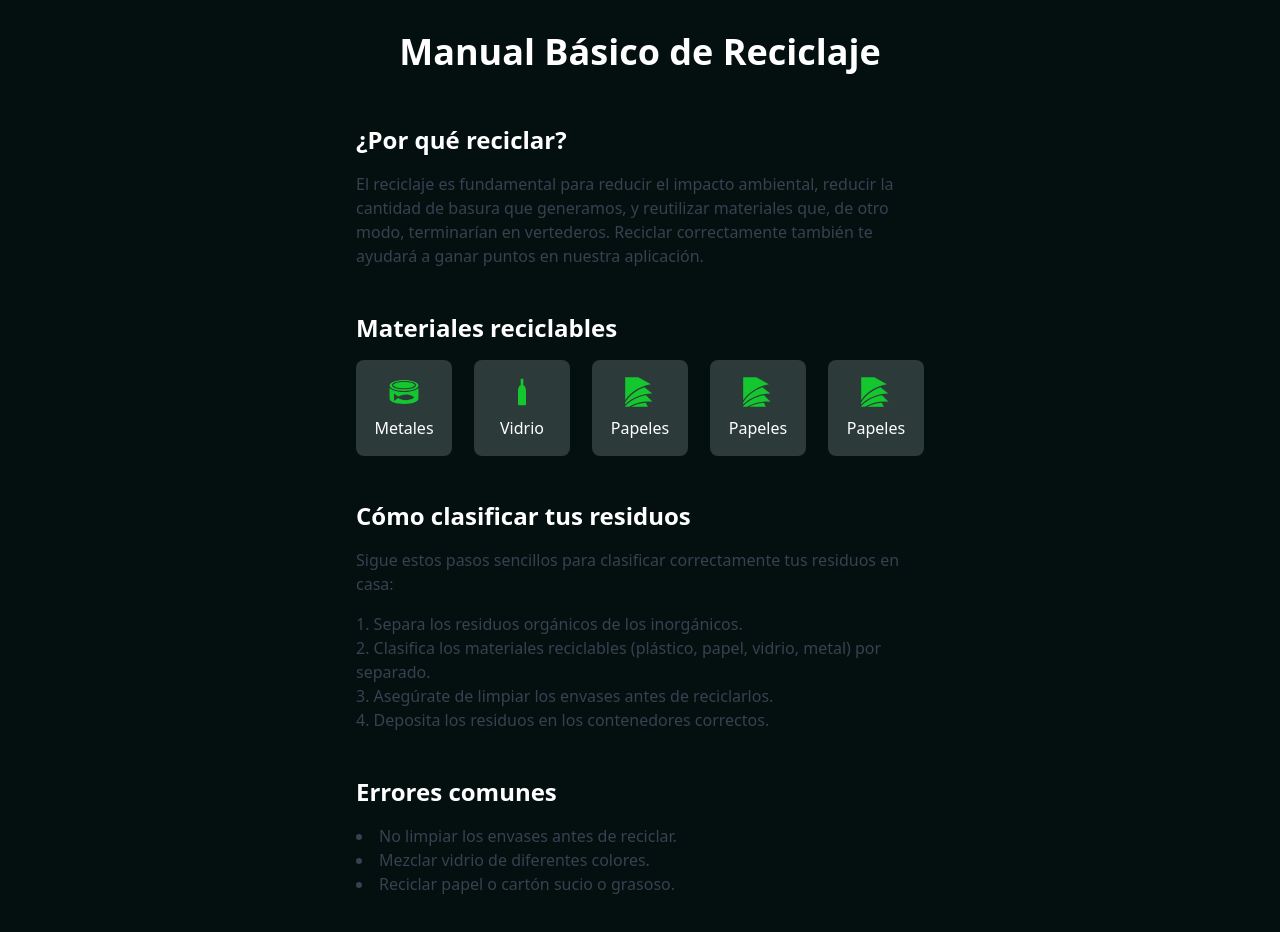
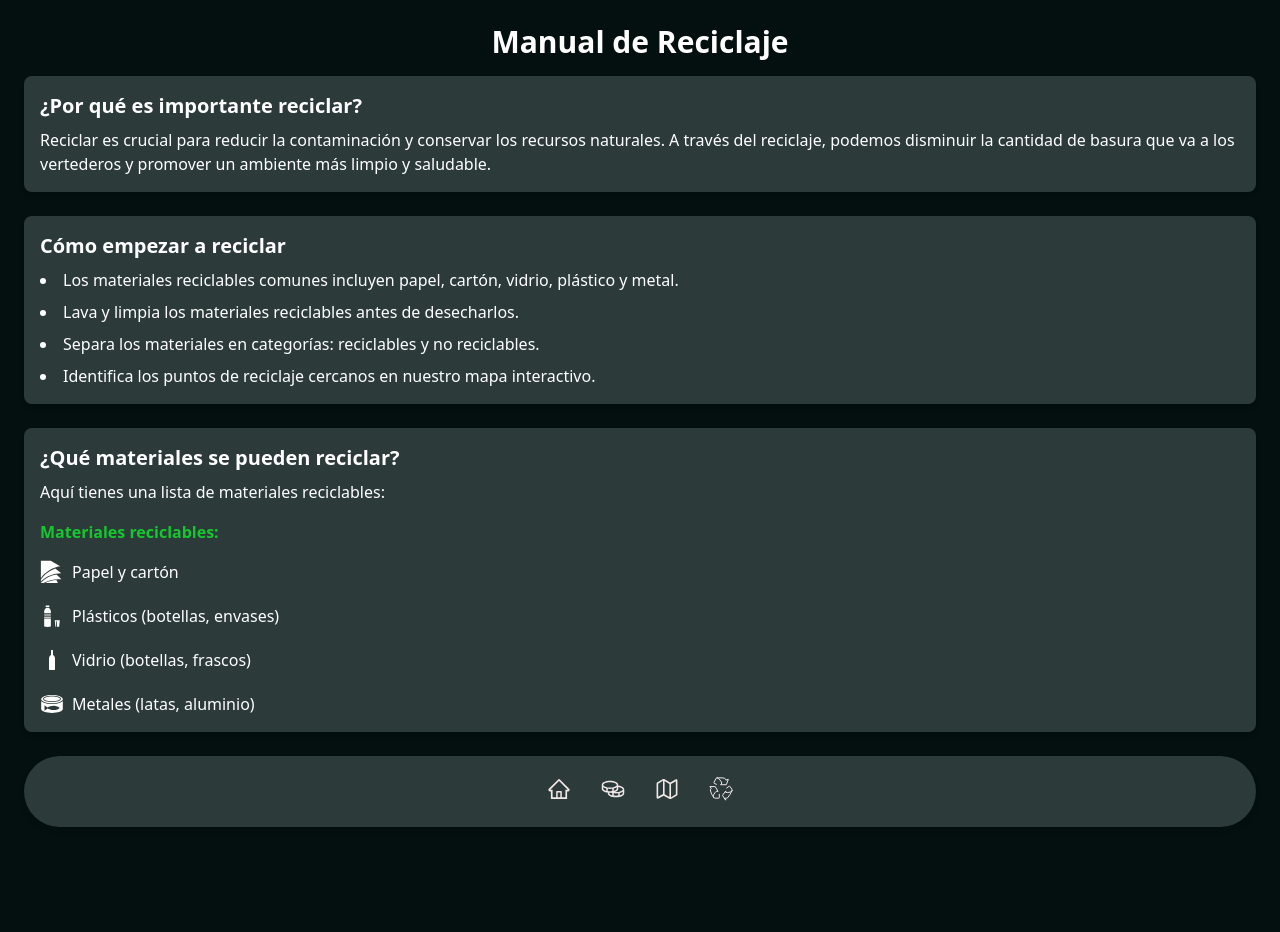
Before and after one commit to MatiasAguirre26/reciclaje-final, a Next.js app: page /manual in a window 1280 px wide. Shown: the top 932 px of the page. After the commit the page ends 887 px from the top, so only its background shows below. Built offline with nearby package versions, Linux system fonts and the light colour scheme.

Commit message:
agregando contenido a la page de manual de reciclaje

```diff
--- a/src/app/manual/page.js
+++ b/src/app/manual/page.js
@@ -1,6 +1,4 @@
-import React from "react";
-import { Button } from "@/components/ui/button";
-import Link from "next/link"; // Asegúrate de que la ruta sea la correcta según tu proyecto
+import { Button } from '@/components/ui/button'; // Si estás usando botones de shadcn UI
 
 // Iconos
 import MetalIcon from '/public/icons/metal.svg';
@@ -8,73 +6,74 @@ import GlassIcon from '/public/icons/glass.svg';
 import PaperIcon from '/public/icons/paper.svg';
 import BoxIcon from '/public/icons/box.svg';
 import PlasticIcon from '/public/icons/plastic.svg';
+import Navbar from '@/components/navbar';
 
 
+export default function ManualDeReciclaje() {
+  return (
+    <div className="container p-6 mx-auto text-white mb-9">
+      <h1 className="mb-4 text-3xl font-bold text-center">Manual de Reciclaje</h1>
+      <div className="space-y-6">
+        {/* Sección 1: Introducción */}
+        <section className="p-4 bg-[--color-secundary] rounded-lg shadow-md">
+          <h2 className="flex items-center mb-2 text-xl font-semibold">
 
-export default function Manual() {
-  return (
-    <div className="container mx-auto max-w-[600px] px-4 grid gap-[20px] justify-center my-8 text-white">
-      {/* Título principal */}
-      <h1 className="mb-8 text-4xl font-bold text-center">Manual Básico de Reciclaje</h1>
+            ¿Por qué es importante reciclar?
+          </h2>
+          <p className="text-white">
+            Reciclar es crucial para reducir la contaminación y conservar los recursos naturales. A través del reciclaje, podemos disminuir la cantidad de basura que va a los vertederos y promover un ambiente más limpio y saludable.
+          </p>
+        </section>
 
-      {/* Sección: ¿Por qué reciclar? */}
-      <section className="mb-6">
-        <h2 className="mb-4 text-2xl font-semibold">¿Por qué reciclar?</h2>
-        <p className="text-gray-700">
-          El reciclaje es fundamental para reducir el impacto ambiental, reducir la cantidad de basura que generamos, y reutilizar materiales que, de otro modo, terminarían en vertederos. Reciclar correctamente también te ayudará a ganar puntos en nuestra aplicación.
-        </p>
-      </section>
+        {/* Sección 2: Cómo empezar a reciclar */}
+        <section className="p-4 bg-[--color-secundary] rounded-lg shadow-md">
+          <h2 className="flex items-center mb-2 text-xl font-semibold">
 
-      {/* Sección: Materiales reciclables */}
-      <section className="mb-6">
-        <h2 className="mb-4 text-2xl font-bold">Materiales reciclables</h2>
-        <div className="flex justify-between">
-          <div className="size-24 justify-between flex flex-col items-center p-4 transition-all bg-[--color-secundary] rounded-lg hover:bg-gray-700">
-            <MetalIcon className="text-[--color-primary]" />
-            <span className="mt-2 text-white">Metales</span>
+            Cómo empezar a reciclar
+          </h2>
+          <ul className="space-y-2 text-white list-disc list-inside">
+            <li>Los materiales reciclables comunes incluyen papel, cartón, vidrio, plástico y metal.</li>
+            <li>Lava y limpia los materiales reciclables antes de desecharlos.</li>
+            <li>Separa los materiales en categorías: reciclables y no reciclables.</li>
+            <li>Identifica los puntos de reciclaje cercanos en nuestro mapa interactivo.</li>
+          </ul>
+        </section>
+
+        {/* Sección 3: Materiales reciclables y no reciclables */}
+        <section className="p-4 bg-[--color-secundary] rounded-lg shadow-md">
+          <h2 className="flex items-center mb-2 text-xl font-semibold">
+            ¿Qué materiales se pueden reciclar?
+          </h2>
+          <p className="text-white">
+            Aquí tienes una lista de materiales reciclables:
+          </p>
+          <div className="grid grid-cols-1 gap-4 mt-4 md:grid-cols-2">
+            {/* Materiales reciclables */}
+            <div>
+              <h3 className="mb-4 font-semibold text-[--color-primary]">Materiales reciclables:</h3>
+              <ul className="space-y-5 list-disc list-inside">
+                <li className="flex items-center">
+                  <PaperIcon className="w-6 h-6 mr-2" />
+                  Papel y cartón
+                </li>
+                <li className="flex items-center">
+                  <PlasticIcon className="w-6 h-6 mr-2" />
+                  Plásticos (botellas, envases)
+                </li>
+                <li className="flex items-center">
+                  <GlassIcon className="w-6 h-6 mr-2" />
+                  Vidrio (botellas, frascos)
+                </li>
+                <li className="flex items-center">
+                  <MetalIcon className="w-6 h-6 mr-2" />
+                  Metales (latas, aluminio)
+                </li>
+              </ul>
+            </div>
           </div>
-          <div className="size-24 justify-between flex flex-col items-center p-4 transition-all bg-[--color-secundary] rounded-lg hover:bg-gray-700">
-            <GlassIcon className="text-[--color-primary]" />
-            <span className="mt-2 text-white">Vidrio</span>
-          </div>
-          <div className="size-24 justify-between flex flex-col items-center p-4 transition-all bg-[--color-secundary] rounded-lg hover:bg-gray-700">
-            <PaperIcon className="text-[--color-primary]" />
-            <span className="mt-2 text-white">Papeles</span>
-          </div>
-          <div className="size-24 justify-between flex flex-col items-center p-4 transition-all bg-[--color-secundary] rounded-lg hover:bg-gray-700">
-            <PaperIcon className="text-[--color-primary]" />
-            <span className="mt-2 text-white">Papeles</span>
-          </div>
-          <div className="size-24 justify-between flex flex-col items-center p-4 transition-all bg-[--color-secundary] rounded-lg hover:bg-gray-700">
-            <PaperIcon className="text-[--color-primary]" />
-            <span className="mt-2 text-white">Papeles</span>
-          </div>
+        </section>
+        <Navbar />
       </div>
-      </section>
-
-      {/* Sección: Cómo clasificar los residuos */}
-      <section className="mb-6">
-        <h2 className="mb-4 text-2xl font-semibold">Cómo clasificar tus residuos</h2>
-        <p className="text-gray-700">
-          Sigue estos pasos sencillos para clasificar correctamente tus residuos en casa:
-        </p>
-        <ol className="mt-4 text-gray-700 list-decimal list-inside">
-          <li>Separa los residuos orgánicos de los inorgánicos.</li>
-          <li>Clasifica los materiales reciclables (plástico, papel, vidrio, metal) por separado.</li>
-          <li>Asegúrate de limpiar los envases antes de reciclarlos.</li>
-          <li>Deposita los residuos en los contenedores correctos.</li>
-        </ol>
-      </section>
-
-      {/* Sección: Errores comunes */}
-      <section className="mb-6">
-        <h2 className="mb-4 text-2xl font-semibold">Errores comunes</h2>
-        <ul className="text-gray-700 list-disc list-inside">
-          <li>No limpiar los envases antes de reciclar.</li>
-          <li>Mezclar vidrio de diferentes colores.</li>
-          <li>Reciclar papel o cartón sucio o grasoso.</li>
-        </ul>
-      </section>
     </div>
   );
 }
```
